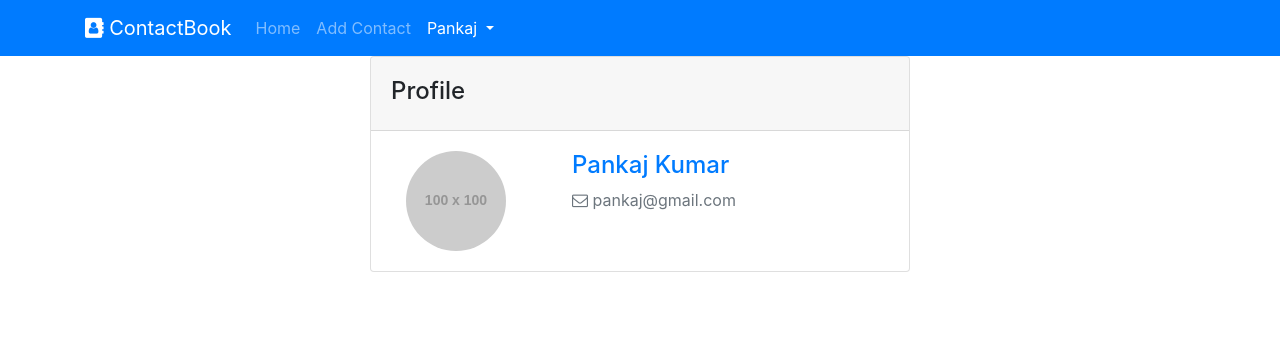
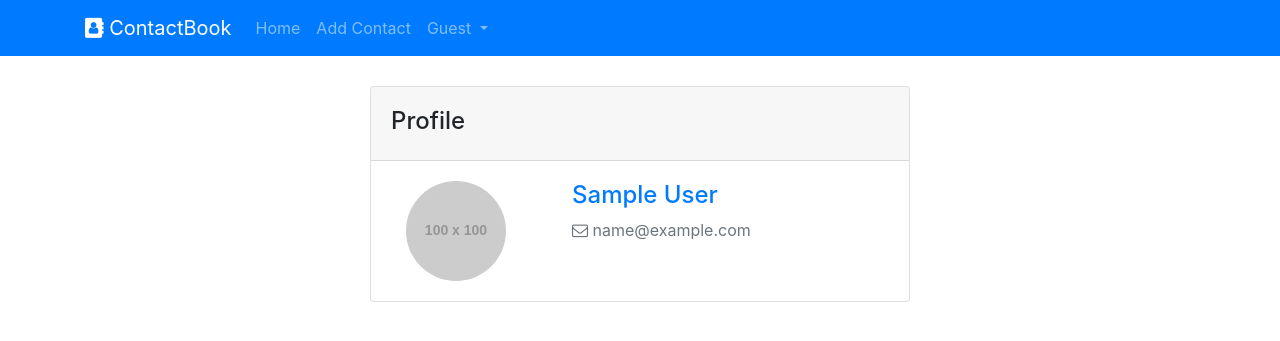
Before and after one commit to priya-nb695/contactsBook, a PHP site: page /profile.php in a window 1280 px wide. Shown: the top 341 px of the page. Run offline with PHP 8.4, Linux system fonts and the light colour scheme; the visitor is signed in with stand-in values (Sample User, id 1); tables that the repository leaves empty or names only in its code hold one stand-in row (values such as "Sample post"); grey boxes labelled with a size stand in for pictures from a placeholder-image service; some libraries are stand-ins or nearby versions.

Commit message:
profile functionality done

```diff
--- a/common/header.php
+++ b/common/header.php
@@ -19,7 +19,7 @@ $user=!empty($_SESSION['user'])? $_SESSION['user']:[];
 <!-- CSS -->
 <link rel="stylesheet" href="https://cdn.jsdelivr.net/npm/bootstrap@4.5.3/dist/css/bootstrap.min.css" integrity="sha384-TX8t27EcRE3e/ihU7zmQxVncDAy5uIKz4rEkgIXeMed4M0jlfIDPvg6uqKI2xXr2" crossorigin="anonymous">
 <link rel="stylesheet" href="https://stackpath.bootstrapcdn.com/font-awesome/4.7.0/css/font-awesome.min.css" integrity="sha384-wvfXpqpZZVQGK6TAh5PVlGOfQNHSoD2xbE+QkPxCAFlNEevoEH3Sl0sibVcOQVnN" crossorigin="anonymous">
-<link rel="stylesheet" href="<?php echo SITEURL; ?>public/css/style.css">
+<link rel="stylesheet" href="<?php echo SITEURL."public/css/style.css" ?>">
 </head>
 <body>
 
@@ -34,6 +34,10 @@ $user=!empty($_SESSION['user'])? $_SESSION['user']:[];
       <li class="nav-item ">
         <a class="nav-link" href="<?php echo SITEURL ?>">Home <span class="sr-only">(current)</span></a>
       </li>
+       <?php
+            //if user not active then display signup and signin
+          if(empty($user) ){
+      ?>
           <li class="nav-item"  active>
            <a class="nav-link" href="<?php echo SITEURL."signup.php"?>">Signup</a>
           </li>
@@ -41,8 +45,16 @@ $user=!empty($_SESSION['user'])? $_SESSION['user']:[];
             <a class="nav-link" href="<?php echo SITEURL."login.php"?>">Login</a>
           </li>
      <?php
+     }
+       ?>
+
+      <?php
+        //if user  active then display user name and progile logout
        if(!empty($user) ){
       ?>
+      <li class="nav-item"  >
+           <a class="nav-link" href="<?php echo SITEURL."addcontact.php"?>">Add Contact</a>
+          </li>
            <li class="nav-item dropdown ">
            <a class="nav-link dropdown-toggle" href="/contactbook/profile.php" id="navbarDropdownMenuLink" role="button" data-toggle="dropdown" aria-haspopup="true" aria-expanded="false">
         <?php echo !empty($user['first_name'] ) ? $user['first_name'] : 'Guest' ?>
--- a/profile.php
+++ b/profile.php
@@ -1,43 +1,28 @@
+<?php
+//session alredy started on header
+   include_once 'common/header.php';
+   include_once 'includes/db.php';
+   //check if user user active if not send back to login
+  //  if(empty($_SESSION['user'])){
+  //    header("location:".SITEURL."login.php");
+  //    exit();//it will terminate the current script
+  //  }
+   //when user is loginned in
+   $userId=$_SESSION['user']['id'];
+   //print_arr($_SESSION['user']);
+  //  $userName=$_SESSION['user']['first_name'];
+  //  $userEmail=$_SESSION['user']['email'];
+  $connection=db_connect();
+  $sql="SELECT * FROM `users` WHERE `id` =$userId";
+  $sqlResult=mysqli_query($connection,$sql);
+  if(mysqli_num_rows($sqlResult)>0){
+    $userInfo=mysqli_fetch_assoc($sqlResult);
+  }
+  else{
+    echo "User not found.";
+  }
+?>
 
-<!DOCTYPE html>
-<html lang="en">
-<head>
-<meta charset="UTF-8">
-<meta name="viewport" content="width=device-width, initial-scale=1.0">
-<title>Contact Book</title>
-<!-- CSS -->
-<link rel="stylesheet" href="https://cdn.jsdelivr.net/npm/bootstrap@4.5.3/dist/css/bootstrap.min.css" integrity="sha384-TX8t27EcRE3e/ihU7zmQxVncDAy5uIKz4rEkgIXeMed4M0jlfIDPvg6uqKI2xXr2" crossorigin="anonymous">
-<link rel="stylesheet" href="https://stackpath.bootstrapcdn.com/font-awesome/4.7.0/css/font-awesome.min.css" integrity="sha384-wvfXpqpZZVQGK6TAh5PVlGOfQNHSoD2xbE+QkPxCAFlNEevoEH3Sl0sibVcOQVnN" crossorigin="anonymous">
-<link rel="stylesheet" href="css/style.css">
-</head>
-<body>
-
-<nav class="navbar navbar-expand-lg navbar-dark bg-primary">
-<div class="container">
-  <a class="navbar-brand" href="/contactbook/"><i class="fa fa-address-book"></i> ContactBook</a>
-  <button class="navbar-toggler" type="button" data-toggle="collapse" data-target="#navbarNavDropdown" aria-controls="navbarNavDropdown" aria-expanded="false" aria-label="Toggle navigation">
-    <span class="navbar-toggler-icon"></span>
-  </button>
-  <div class="collapse navbar-collapse" id="navbarNavDropdown">
-    <ul class="navbar-nav">
-      <li class="nav-item ">
-        <a class="nav-link" href="/contactbook/">Home <span class="sr-only">(current)</span></a>
-      </li>
-            <li class="nav-item">
-        <a class="nav-link" href="/contactbook/addcontact.php">Add Contact</a>
-      </li>
-      <li class="nav-item dropdown  active">
-        <a class="nav-link dropdown-toggle" href="/contactbook/profile.php" id="navbarDropdownMenuLink" role="button" data-toggle="dropdown" aria-haspopup="true" aria-expanded="false">
-        Pankaj        </a>
-        <div class="dropdown-menu" aria-labelledby="navbarDropdownMenuLink">
-          <a class="dropdown-item" href="/contactbook/profile.php">Profile</a>
-          <a class="dropdown-item" href="/contactbook/logout.php">Logout</a>
-        </div>
-      </li>
-          </ul>
-  </div>
-  </div>
-</nav>
 <main role="main" class="container"><div class="row justify-content-center wrapper">
 <div class="col-md-6">
 <div class="card">
@@ -51,9 +36,13 @@
                 <img src="http://placehold.it/100x100" alt="" class="rounded-circle" />
             </div>
             <div class="col-sm-6 col-md-8">
-                <h4 class="text-primary">Pankaj Kumar</h4>
+                <h4 class="text-primary">
+                <?php  echo  $userInfo['first_name']." ". $userInfo['last_name'];?>
+                </h4>
                 <p class="text-secondary">
-                <i class="fa fa-envelope-o" aria-hidden="true"></i> pankaj@gmail.com                <br />
+                <i class="fa fa-envelope-o" aria-hidden="true"></i>
+                  <?php  echo  $userInfo['email']; ?>
+                <br />
                 </p>
                 <!-- Split button -->
             </div>
@@ -68,8 +57,3 @@
 </div> <!-- row.//-->
 
 </main>
-<!-- jQuery and JS bundle w/ Popper.js -->
-<script src="https://code.jquery.com/jquery-3.5.1.slim.min.js" integrity="sha384-DfXdz2htPH0lsSSs5nCTpuj/zy4C+OGpamoFVy38MVBnE+IbbVYUew+OrCXaRkfj" crossorigin="anonymous"></script>
-<script src="https://cdn.jsdelivr.net/npm/bootstrap@4.5.3/dist/js/bootstrap.bundle.min.js" integrity="sha384-ho+j7jyWK8fNQe+A12Hb8AhRq26LrZ/JpcUGGOn+Y7RsweNrtN/tE3MoK7ZeZDyx" crossorigin="anonymous"></script>
-</body>
-</html>
--- a/public/css/style.css
+++ b/public/css/style.css
@@ -0,0 +1,4 @@
+.wrapper{
+    padding-top: 30px;
+
+}
```
Also changed, not shown: addcontact.php (added). Lines whose indentation alone changed are shown as unchanged.
